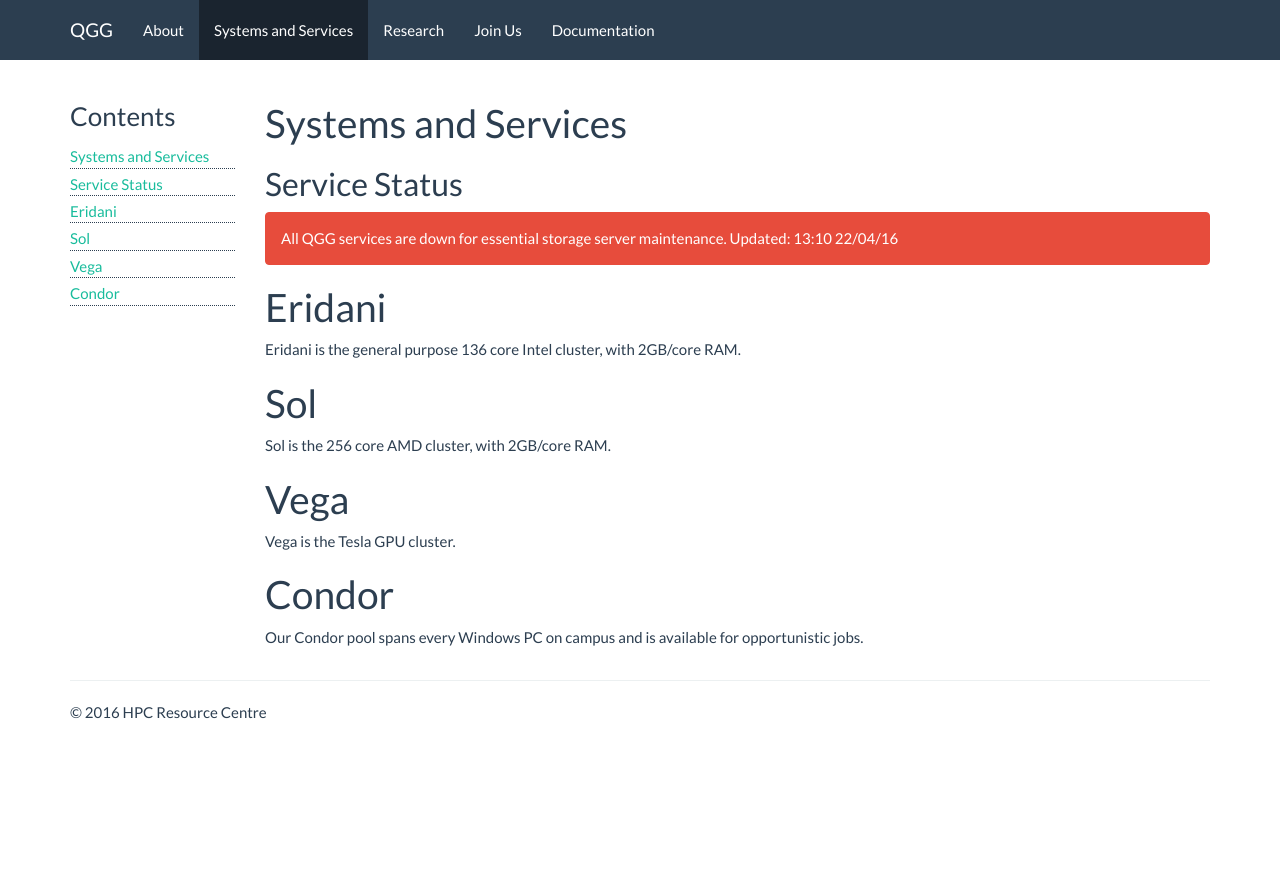
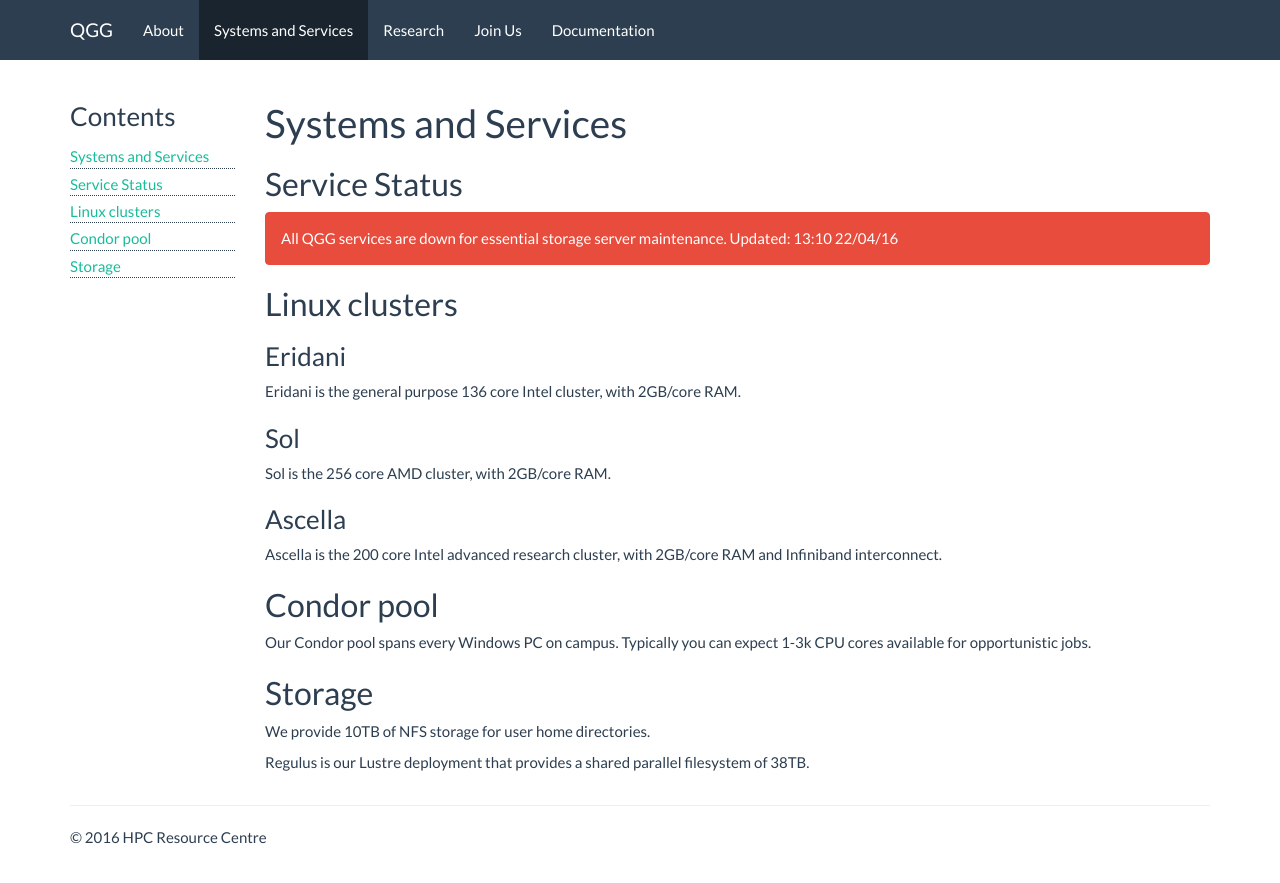
Before and after one commit to hpchud/hpchud.github.io, a Jekyll site: the page built from systems/index.md, in a window 1280 px wide. Shown: the top 883 px of the page. Built offline with Jekyll 4.4.1, drawn with Linux system fonts in a browser that asks for light colours.

Commit message:
update joinus and systems;

```diff
--- a/systems/index.md
+++ b/systems/index.md
@@ -29,21 +29,29 @@ weight: 2
 
 <div class="alert alert-danger" role="alert">All QGG services are down for essential storage server maintenance. Updated: 13:10 22/04/16</div>
 
-# Eridani
+## Linux clusters
+
+### Eridani
 
 Eridani is the general purpose 136 core Intel cluster, with 2GB/core RAM.
 
-# Sol
+### Sol
 
 Sol is the 256 core AMD cluster, with 2GB/core RAM.
 
-# Vega
+### Ascella
 
-Vega is the Tesla GPU cluster.
+Ascella is the 200 core Intel advanced research cluster, with 2GB/core RAM and Infiniband interconnect.
 
-# Condor
+## Condor pool
 
-Our Condor pool spans every Windows PC on campus and is available for opportunistic jobs.
+Our Condor pool spans every Windows PC on campus. Typically you can expect 1-3k CPU cores available for opportunistic jobs.
+
+## Storage
+
+We provide 10TB of NFS storage for user home directories.
+
+Regulus is our Lustre deployment that provides a shared parallel filesystem of 38TB.
 
 
 </div>
```
Also changed, not shown: joinus/index.md (+9 -1 lines).
